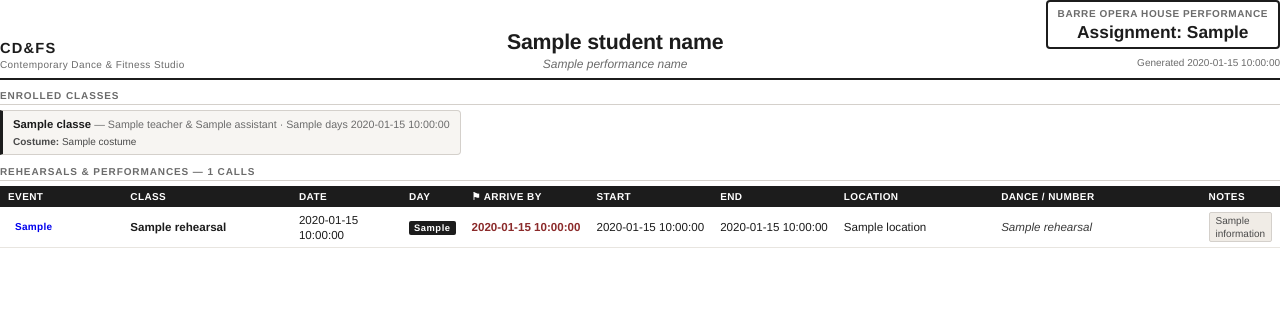
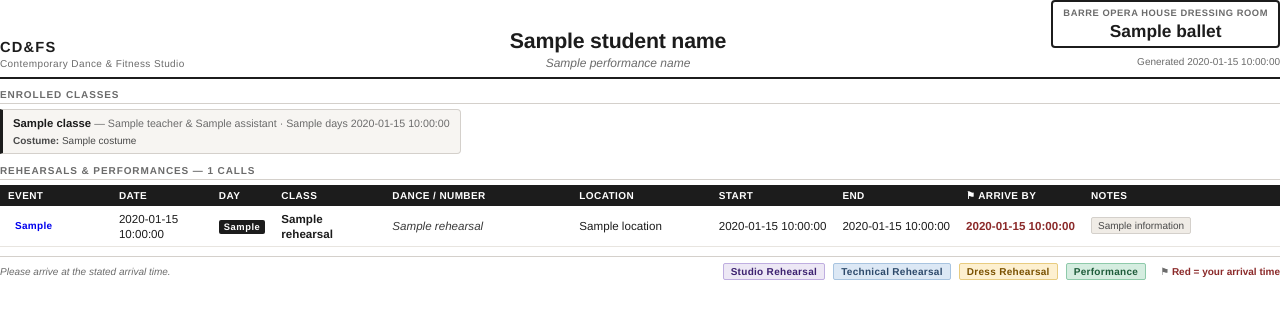
Before and after one commit to cdandfs/rehearsal-schedule, a Python web app: template templates/schedule.html in a window 1280 px wide. Shown: the top 319 px of the page. Run offline with Jinja, Linux system fonts and the light colour scheme; the template is opened without the code that fills it: most values are stand-ins (such as "Sample title", 1, 10 or a date in 2020).

Commit message:
update student schedule builder

```diff
--- a/templates/schedule.html
+++ b/templates/schedule.html
@@ -81,8 +81,14 @@
       text-align: center;
       margin-bottom: 4px;
     }
+    .dressing-room-boxes {
+      display: flex;
+      gap: 5px;
+      justify-content: flex-end;
+      margin-bottom: 4px;
+    }
     .dressing-room-label {
-      font-size: 7.5pt;
+      font-size: 7pt;
       font-weight: 600;
       text-transform: uppercase;
       letter-spacing: 0.06em;
@@ -90,6 +96,12 @@
     }
     .dressing-room-value {
       font-size: 13pt;
+      font-weight: 700;
+      color: #1c1c1c;
+      line-height: 1.2;
+    }
+    .dressing-room-value-small {
+      font-size: 9.5pt;
       font-weight: 700;
       color: #1c1c1c;
       line-height: 1.2;
@@ -239,11 +251,37 @@
       <div class="show-name">{{ performance_name }}</div>
     </div>
     <div class="header-right">
-      {% if dressing_room %}
-      <div class="dressing-room-box">
-        <div class="dressing-room-label">Barre Opera House Performance</div>
-        <div class="dressing-room-value">Assignment: {{ dressing_room }}</div>
-      </div>
+      {% set any_room = dressing_rooms.ballet or dressing_rooms.teenadult or dressing_rooms.matinee %}
+      {% if any_room %}
+        {% if dressing_rooms.differ %}
+        <!-- Three rooms differ — show one labeled box per non-empty assignment -->
+        <div class="dressing-room-boxes">
+          {% if dressing_rooms.ballet %}
+          <div class="dressing-room-box">
+            <div class="dressing-room-label">Ballet Half</div>
+            <div class="dressing-room-value-small">{{ dressing_rooms.ballet }}</div>
+          </div>
+          {% endif %}
+          {% if dressing_rooms.teenadult %}
+          <div class="dressing-room-box">
+            <div class="dressing-room-label">Teen/Adult Half</div>
+            <div class="dressing-room-value-small">{{ dressing_rooms.teenadult }}</div>
+          </div>
+          {% endif %}
+          {% if dressing_rooms.matinee %}
+          <div class="dressing-room-box">
+            <div class="dressing-room-label">Matinee</div>
+            <div class="dressing-room-value-small">{{ dressing_rooms.matinee }}</div>
+          </div>
+          {% endif %}
+        </div>
+        {% else %}
+        <!-- All rooms the same — show one unlabeled box -->
+        <div class="dressing-room-box">
+          <div class="dressing-room-label">Barre Opera House Dressing Room</div>
+          <div class="dressing-room-value">{{ dressing_rooms.ballet or dressing_rooms.teenadult or dressing_rooms.matinee }}</div>
+        </div>
+        {% endif %}
       {% endif %}
       <div class="header-meta">Generated {{ generated_date }}</div>
     </div>
@@ -271,15 +309,15 @@
     <thead>
       <tr>
         <th style="width:10%">Event</th>
-        <th style="width:14%">Class</th>
         <th style="width:9%">Date</th>
         <th style="width:4%">Day</th>
-        <th style="width:9%">&#9873; Arrive By</th>
-        <th style="width:8%">Start</th>
-        <th style="width:7%">End</th>
+        <th style="width:10%">Class</th>
+        <th style="width:17%">Dance / Number</th>
         <th style="width:13%">Location</th>
-        <th style="width:17%">Dance / Number</th>
-        <th>Notes</th>
+        <th style="width:6%">Start</th>
+        <th style="width:6%">End</th>
+        <th style="width:6%">&#9873; Arrive By</th>
+        <th style="width:19%">Notes</th>
       </tr>
     </thead>
     <tbody>
@@ -292,18 +330,31 @@
             <span class="event-pill {{ r.badge_class }}">{{ r.event_type }}</span>
           {% endif %}
         </td>
-        <td class="class-name">{{ r.class_name }}</td>
         <td>{{ r.date }}</td>
         <td><span class="day-pill">{{ r.day_of_week }}</span></td>
-         <td class="arrival">{{ r.arrival_time }}</td>
+        <td class="class-name">{{ r.class_name }}</td>
+        <td class="dance-name">{{ r.dance_name }}</td>
+        <td>{{ r.location }}</td>
         <td class="time-cell">{{ r.start_time }}</td>
         <td class="time-cell">{{ r.end_time }}</td>
-        <td>{{ r.location }}</td>
-        <td class="dance-name">{{ r.dance_name }}</td>
+        <td class="arrival">{{ r.arrival_time }}</td>
         <td class="notes-cell">{% if r.information %}<span class="info-pill">{{ r.information }}</span>{% endif %}</td>
       </tr>
       {% endfor %}
     </tbody>
   </table>
+
+  <!-- Footer -->
+  <div class="footer">
+    <div class="footer-note">Please arrive at the stated arrival time.</div>
+    <div class="legend">
+      <span class="event-pill pill-studio">Studio Rehearsal</span>
+      <span class="event-pill pill-tech">Technical Rehearsal</span>
+      <span class="event-pill pill-dress">Dress Rehearsal</span>
+      <span class="event-pill pill-perf">Performance</span>
+      <span style="margin-left:6px">&#9873; <span class="legend-arrival">Red = your arrival time</span></span>
+    </div>
+  </div>
+
 </body>
 </html>
```
Also changed, not shown: make-student-schedules.py (+35 -12 lines).
